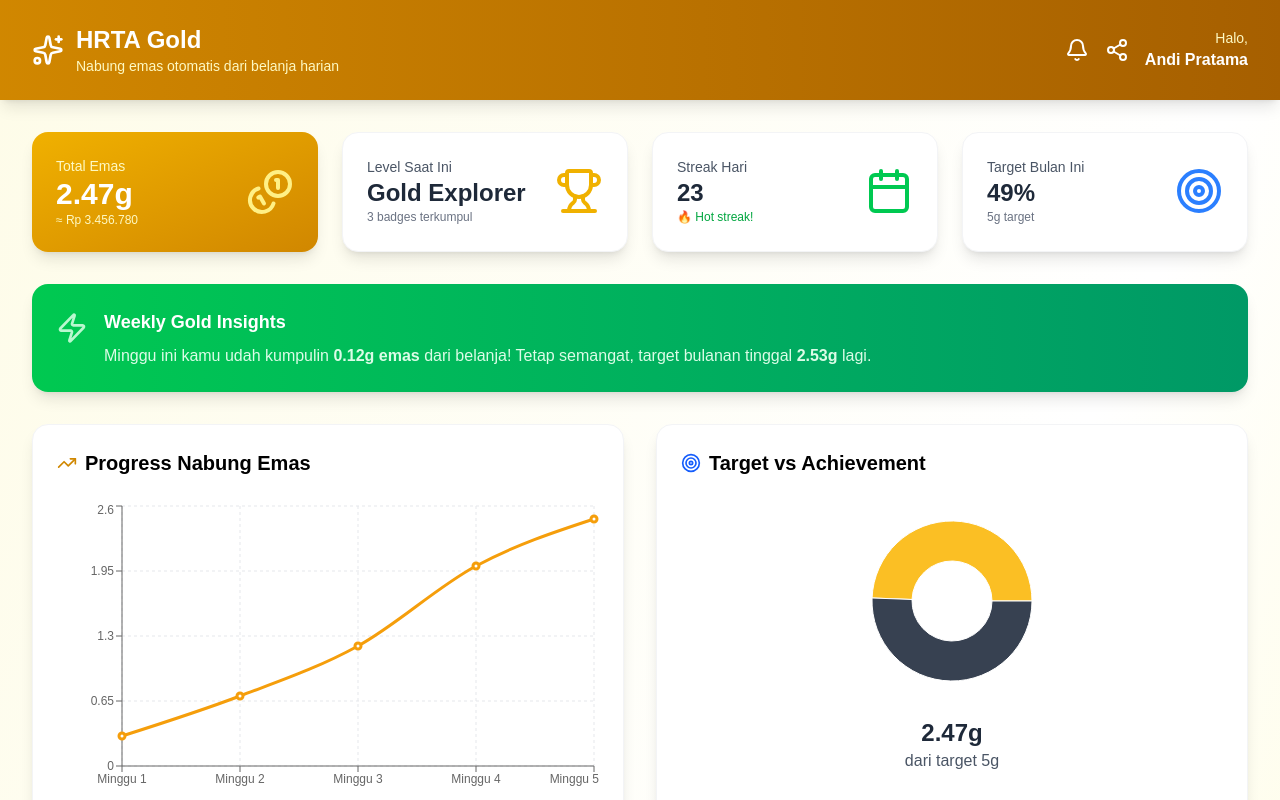
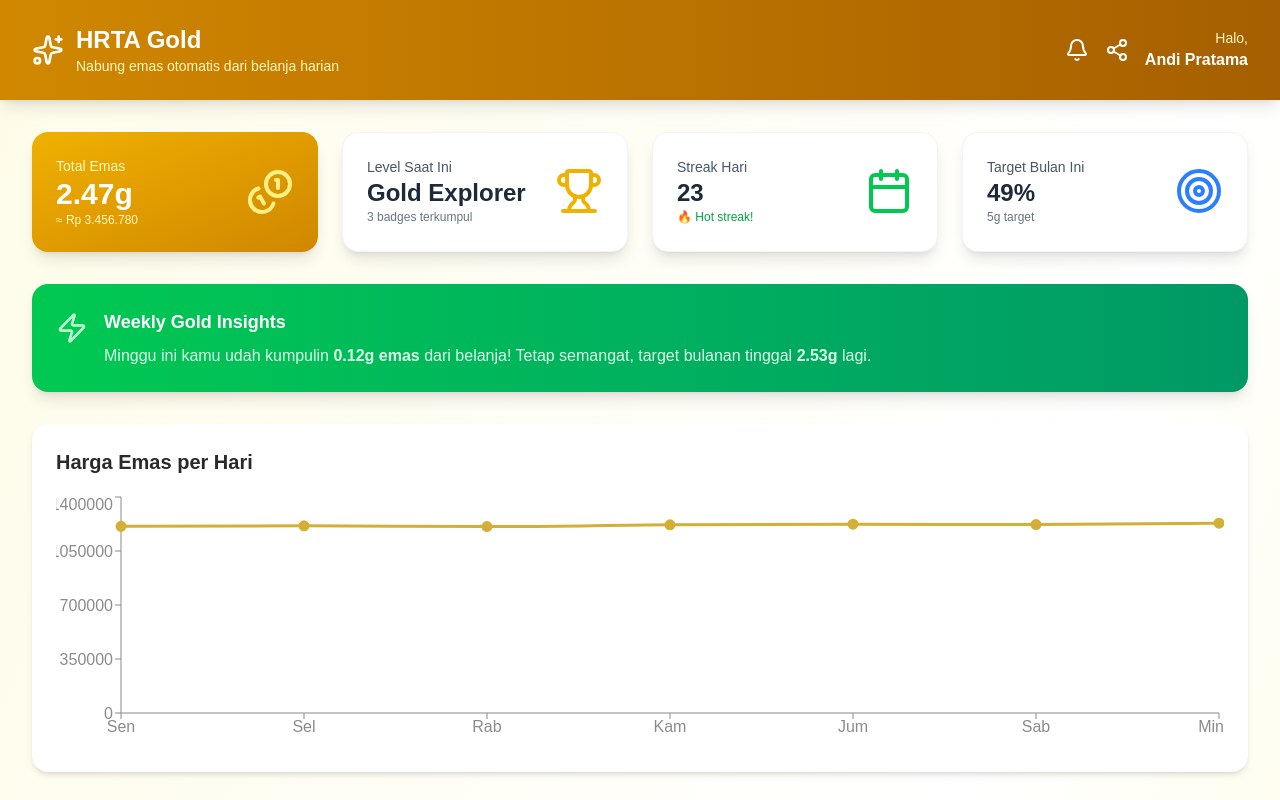
Before and after one commit to sellomrsllo12/HRTA_Gold, a Next.js app: page / in a window 1280 px wide. Shown: the top 800 px of the page. Built offline with nearby package versions, Linux system fonts and the light colour scheme.

Commit message:
tambah fitur

```diff
--- /dev/null
+++ b/Components/GoldRealtime.jsx
@@ -0,0 +1,47 @@
+"use client";
+
+import {
+  LineChart,
+  Line,
+  XAxis,
+  YAxis,
+  Tooltip,
+  ResponsiveContainer,
+} from "recharts";
+
+const dailyData = [
+  { day: "Sen", price: 1210000 },
+  { day: "Sel", price: 1213000 },
+  { day: "Rab", price: 1208000 },
+  { day: "Kam", price: 1220000 },
+  { day: "Jum", price: 1224000 },
+  { day: "Sab", price: 1221000 },
+  { day: "Min", price: 1230000 },
+];
+
+export default function GoldDailyChart() {
+  return (
+    <div className="w-full bg-white rounded-2xl p-6 shadow-md">
+      <h2 className="text-xl font-bold mb-4 text-[#2A2A2A]">
+        Harga Emas per Hari
+      </h2>
+
+      <div className="w-full h-64">
+        <ResponsiveContainer>
+          <LineChart data={dailyData}>
+            <XAxis dataKey="day" stroke="#8B8B8B" />
+            <YAxis stroke="#8B8B8B" />
+            <Tooltip />
+            <Line
+              type="monotone"
+              dataKey="price"
+              stroke="#D4AF37"
+              strokeWidth={3}
+              dot={{ r: 4, fill: "#D4AF37" }}
+            />
+          </LineChart>
+        </ResponsiveContainer>
+      </div>
+    </div>
+  );
+}
--- a/app/page.tsx
+++ b/app/page.tsx
@@ -12,6 +12,7 @@ import ActiveChallenges from "../Components/ActiveChallenges";
 import BadgesAchievements from "../Components/BadgesAchievments";
 import CTASection from "../Components/CTASection";
 import GoldExpenseTracker from "../Components/TrackerEmas"
+import GoldDailyChart from "../Components/GoldRealtime"
 
 export default function AutoRoundUpGold() {
   const [user] = useState({
@@ -94,10 +95,13 @@ export default function AutoRoundUpGold() {
   return (
     <div className="min-h-screen bg-gradient-to-br from-yellow-50 via-white to-yellow-100">
       <Header user={user} />
-
       <main className="max-w-7xl mx-auto px-4 sm:px-6 lg:px-8 py-8">
         <StatsOverview user={user} />
         <WeeklyNotification user={user} />
+
+         <div className="mb-8">
+          <GoldDailyChart/>
+        </div>
 
         <div className="grid lg:grid-cols-2 gap-8 mb-8">
           <ProgressChart goldPriceHistory={goldPriceHistory} user={user} />
```
